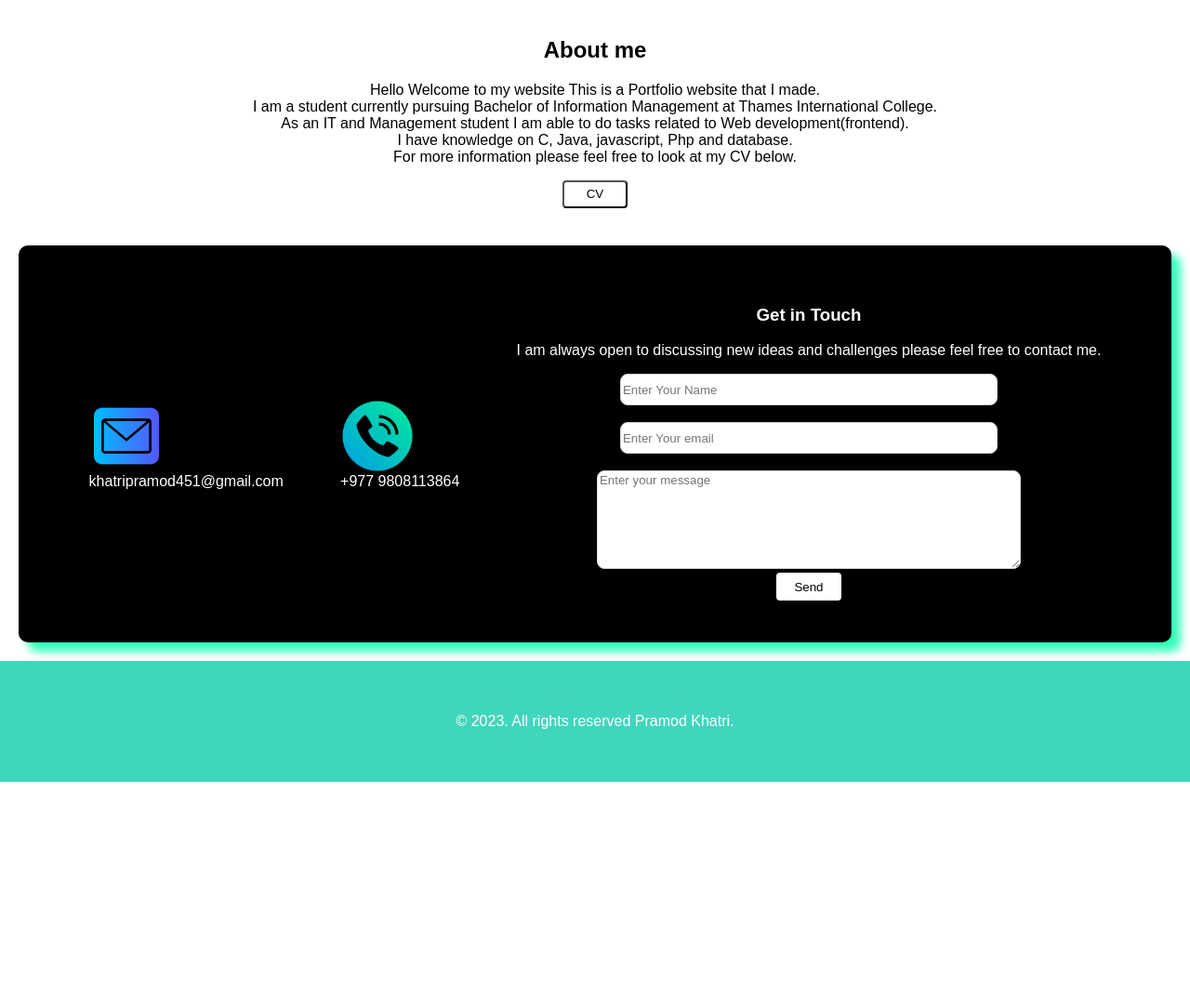
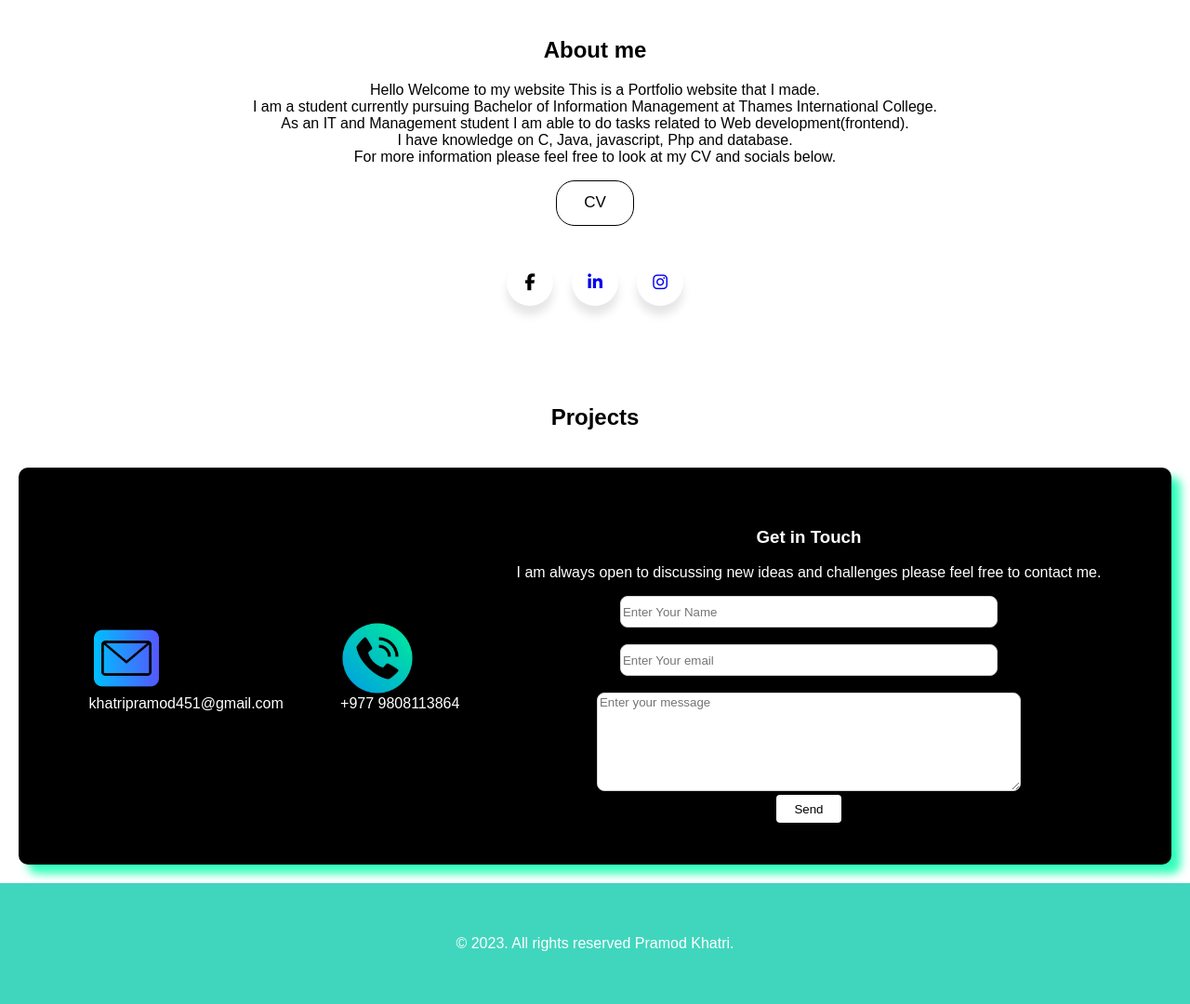
Before and after one commit to khatripramod/np-web, a PHP site: page / in a window 1280 px wide. Shown: the part 162-1242 px from the top of the page at 93% size. Before the commit the page ends 1003 px from the top, so only its background shows below. Run offline with PHP 8.4, Linux system fonts and the light colour scheme; some libraries are stand-ins or nearby versions.

Commit message:
Add files via upload

```diff
--- a/index.html
+++ b/index.html
@@ -9,6 +9,7 @@
 	<script type="text/javascript"
         src="https://cdn.jsdelivr.net/npm/@emailjs/browser@3/dist/email.min.js">
 </script>
+<script src="https://kit.fontawesome.com/5ba3591143.js" crossorigin="anonymous"></script>
 <script type="text/javascript">
    (function(){
       emailjs.init("krk9HKuiVj6SK4dPi");
@@ -56,17 +57,45 @@
 				I am a student currently pursuing Bachelor of Information Management at Thames International College.<br>
 				As an IT and Management student I am able to do tasks related to Web development(frontend).<br>
 				I have knowledge on C, Java, javascript, Php and database.<br>
-				For more information please feel free to look at my CV below.
+				For more information please feel free to look at my CV and socials below.
 			</p>
 			<a href="PramodKhatriCV.pdf"><button type="submit" class="CVbtn">CV</button></a>
+			<ul class="wrapper">
+				<li class="icon facebook">
+					<a href="https://www.facebook.com/pramod.khatri.336"></a>
+					<span class="tooltip">Facebook</span>
+					<span><i class="fab fa-facebook-f"></i></span>
+				</a>
+				</li>
+				<li class="icon linkedin">
+				<a href="https://www.linkedin.com/in/pramodkhatri211/">
+					<span class="tooltip">Linkedin</span>
+					<span><i class="fa-brands fa-linkedin-in"></i></span>
+				</a>
+				</li>
+				<li class="icon instagram">
+					<a href="https://www.instagram.com/pramod_khatri_/">
+					<span class="tooltip">Instagram</span>
+					<span><i class="fab fa-instagram"></i></span>
+				</a>
+				</li>
+			</ul>
 
 			</div>
 
 		</section>
+		<main>
+			<section id="projects" class="projects">
+				<div class="pro"><h2>Projects</h2></div>
+
+			</section>
+		</main>
+		<main>
 <section class="contacts">
 		<div class="container" id="contact">
-				<div><a href="mailto:pramod.khatri@thamescollege.edu.np"><img src="gmail.png" class="icons" ></a>khatripramod451@gmail.com </div>
+				<div><a href="mailto:khatripramod451@gmail.com"><img src="gmail.png" class="icons" ></a>khatripramod451@gmail.com </div>
 				<div><a href="tel:9808113864"><img src="phone.png" class="icons"></a>+977 9808113864</div>
+			<aside>
 			<form>
 			<h3>Get in Touch</h3>
 			<p>I am always open to discussing new ideas and challenges please feel free to contact me.</p>
@@ -75,8 +104,10 @@
 			<textarea placeholder="Enter your message" id="message"></textarea><br>
 			<button type="submit" class="send" value="send message" onclick="sendMail()">Send</button>
 		</form>
+		</aside>
 		</div>
 	</section>
+	</main>
 	<footer>
 		<p>&copy; 2023. All rights reserved Pramod Khatri.</p>
 	</footer>
--- a/style.css
+++ b/style.css
@@ -83,6 +83,10 @@ body {
     padding: 20px;
     text-align: center;
 }
+.projects{
+    text-align: center;
+
+}
 footer {
     background-color: #40d6bd;
     color: #fff;
@@ -143,17 +147,146 @@ textarea{
     cursor: pointer;
     color: gold;
 }
-.CVbtn{
-    width: 70px;
-    height: 30px;
+.CVbtn {
+    --color: #40d6bd;
+    padding: 0.8em 1.7em;
+    background-color: transparent;
+    border-radius: 20px;
+    position: relative;
+    overflow: hidden;
+    cursor: pointer;
+    transition: .5s;
+    font-weight: 400;
+    font-size: 17px;
+    border: 1px solid;
+    font-family: inherit;
+    text-transform: uppercase;
     color: black;
-    background-color: rgb(255, 255, 255) ;
-    border-radius: 4px;
-    box-shadow: inset 0 0 0 0 #d7ff8e  ;
-    transition: ease-out 0.3s;
-    outline: none;
+    z-index: 1;
+   }
+
+   .CVbtn::before, .CVbtn::after {
+    content: '';
+    display: block;
+    width: 50px;
+    height: 50px;
+    transform: translate(-50%, -50%);
+    position: absolute;
+    border-radius: 50%;
+    z-index: -1;
+    background-color: var(--color);
+    transition: 1s ease;
+   }
+
+   .CVbtn::before {
+    top: -1em;
+    left: -1em;
+   }
+
+   .CVbtn::after {
+    left: calc(100% + 1em);
+    top: calc(100% + 1em);
+   }
+
+   .CVbtn:hover::before, .CVbtn:hover::after {
+    height: 410px;
+    width: 410px;
+   }
+
+   .CVbtn:hover {
+    color: rgb(10, 25, 30);
+   }
+
+   .CVbtn:active {
+    filter: brightness(.8);
+   }
+   .wrapper {
+    display: flex;
+    list-style: none;
+    height: 100px;
+    width: none;
+    padding: 10px;
+    font-family: "Poppins", sans-serif;
+    justify-content: center;
+  }
+
+  .wrapper .icon {
+    position: relative;
+    background: #fff;
+    border-radius: 50%;
+    margin: 10px;
+    width: 50px;
+    height: 50px;
+    font-size: 18px;
+    display: flex;
+    justify-content: center;
+    align-items: center;
+    flex-direction: column;
+    box-shadow: 0 10px 10px rgba(0, 0, 0, 0.1);
     cursor: pointer;
-}
+    transition: all 0.2s cubic-bezier(0.68, -0.55, 0.265, 1.55);
+  }
+
+  .wrapper .tooltip {
+    position: absolute;
+    top: 0;
+    font-size: 14px;
+    background: #fff;
+    color: #fff;
+    padding: 5px 8px;
+    border-radius: 5px;
+    box-shadow: 0 10px 10px rgba(0, 0, 0, 0.1);
+    opacity: 0;
+    pointer-events: none;
+    transition: all 0.3s cubic-bezier(0.68, -0.55, 0.265, 1.55);
+  }
+
+  .wrapper .tooltip::before {
+    position: absolute;
+    content: "";
+    height: 8px;
+    width: 8px;
+    background: #fff;
+    bottom: -3px;
+    left: 50%;
+    transform: translate(-50%) rotate(45deg);
+    transition: all 0.3s cubic-bezier(0.68, -0.55, 0.265, 1.55);
+  }
+
+  .wrapper .icon:hover .tooltip {
+    top: -45px;
+    opacity: 1;
+    visibility: visible;
+    pointer-events: auto;
+  }
+
+  .wrapper .icon:hover span,
+  .wrapper .icon:hover .tooltip {
+    text-shadow: 0px -1px 0px rgba(0, 0, 0, 0.1);
+  }
+
+  .wrapper .facebook:hover,
+  .wrapper .facebook:hover .tooltip,
+  .wrapper .facebook:hover .tooltip::before {
+    background: #1877F2;
+    color: #fff;
+  }
+
+  .wrapper .linkedin:hover,
+  .wrapper .linkedin:hover .tooltip,
+  .wrapper .linkedin:hover .tooltip::before {
+    background: #1DA1F2;
+    color: #fff;
+  }
+
+  .wrapper .instagram:hover,
+  .wrapper .instagram:hover .tooltip,
+  .wrapper .instagram:hover .tooltip::before {
+    background: #E4405F;
+    color: #fff;
+  }
+
+
 .icons{
         max-height: 80px;
         display:block;
```
